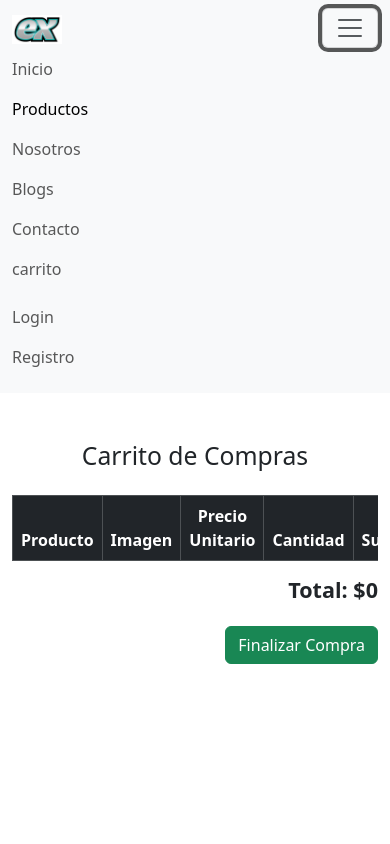
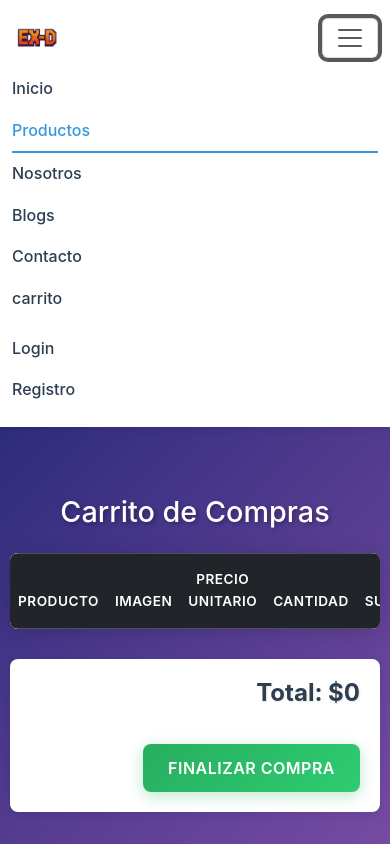
Before and after one commit to TigreChiquito/Ex-Digital, a plain HTML site: page carrito.html in a window 390 px wide. Both pictures are taken after a click on the button "Toggle navigation". Drawn offline with nearby package versions, Linux system fonts and the light colour scheme.

Commit message:
css carrito y cambios en navbar

```diff
--- a/carrito.html
+++ b/carrito.html
@@ -5,13 +5,14 @@
   <meta name="viewport" content="width=device-width, initial-scale=1.0">
   <title>Carrito de Compras</title>
   <link href="https://cdn.jsdelivr.net/npm/bootstrap@5.3.2/dist/css/bootstrap.min.css" rel="stylesheet">
+  <link rel="stylesheet" href="style/carritoStyle.css">
 </head>
 <body>
   <!-- Navbar -->
 <nav class="navbar navbar-expand-lg bg-body-tertiary">
   <div class="container-fluid">
     <a class="navbar-brand">
-      <img src="img/utilidades/sv_ex_logo_4c_vector-1.webp" width="50px">
+      <img src="img/utilidades/1da7323a-a0f4-4f5c-90a1-5844b22203c5.png" width="50px">
     </a>
     <button
       class="navbar-toggler"
@@ -61,7 +62,7 @@
 </nav>
 
   <!-- Contenido -->
-  <div class="container mt-5">
+  <div id="table-container" class="container mt-5">
     <h2 class="text-center mb-4">Carrito de Compras</h2>
 
     <div id="carrito-contenido" class="table-responsive">
--- a/style/blogStyle.css
+++ b/style/blogStyle.css
@@ -4,6 +4,31 @@ body {
     color: #333;
     background: linear-gradient(135deg, #091b69 0%, #764ba2 100%);
     min-height: 100vh;
+}
+
+.navbar {
+    background: white !important;
+    box-shadow: 0 2px 10px rgba(0,0,0,0.1);
+    margin-bottom: 30px;
+}
+
+.navbar-brand img {
+    border-radius: 50%;
+}
+
+.nav-link {
+    color: #2c3e50 !important;
+    font-weight: 500;
+    transition: color 0.3s ease;
+}
+
+.nav-link:hover {
+    color: #3498db !important;
+}
+
+.nav-link.active {
+    color: #3498db !important;
+    border-bottom: 2px solid #3498db;
 }
 
 .header {
--- /dev/null
+++ b/style/carritoStyle.css
@@ -0,0 +1,273 @@
+* {
+    margin: 0;
+    padding: 0;
+    box-sizing: border-box;
+}
+
+body {
+    font-family: 'Inter', 'Segoe UI', Tahoma, Geneva, Verdana, sans-serif;
+    line-height: 1.6;
+    color: #333;
+    background: linear-gradient(135deg, #091b69 0%, #764ba2 100%);
+    min-height: 100vh;
+}
+
+/* Navbar styling */
+.navbar {
+    background: white !important;
+    box-shadow: 0 2px 10px rgba(0,0,0,0.1);
+    margin-bottom: 30px;
+}
+
+.navbar-brand img {
+    border-radius: 50%;
+}
+
+.nav-link {
+    color: #2c3e50 !important;
+    font-weight: 500;
+    transition: color 0.3s ease;
+}
+
+.nav-link:hover {
+    color: #3498db !important;
+}
+
+.nav-link.active {
+    color: #3498db !important;
+    border-bottom: 2px solid #3498db;
+}
+
+/* Container principal */
+#table-container {
+    max-width: 1000px;
+    margin: 0 auto;
+    padding: 40px 20px;
+}
+
+#table-container h2 {
+    color: white;
+    font-size: 2.5rem;
+    margin-bottom: 30px;
+    text-align: center;
+    text-shadow: 2px 2px 4px rgba(0,0,0,0.3);
+}
+
+/* Contenedor del carrito */
+#carrito-contenido {
+    background: white;
+    border-radius: 8px;
+    box-shadow: 0 2px 20px rgba(0,0,0,0.15);
+    overflow: hidden;
+    margin-bottom: 30px;
+}
+
+/* Tabla del carrito */
+.table {
+    margin-bottom: 0;
+    border-radius: 8px;
+    overflow: hidden;
+}
+
+.table-dark {
+    background: linear-gradient(135deg, #2c3e50, #34495e);
+}
+
+.table-dark th {
+    border: none;
+    padding: 20px 15px;
+    font-weight: 600;
+    font-size: 1rem;
+    text-transform: uppercase;
+    letter-spacing: 0.5px;
+}
+
+.table tbody tr {
+    transition: background-color 0.2s ease;
+}
+
+.table tbody tr:hover {
+    background-color: #f8f9fa;
+}
+
+.table td {
+    padding: 20px 15px;
+    vertical-align: middle;
+    border-color: #e9ecef;
+}
+
+.table td img {
+    border: 2px solid #e9ecef;
+    transition: transform 0.2s ease;
+}
+
+.table td img:hover {
+    transform: scale(1.05);
+}
+
+/* Input de cantidad */
+.cantidad-input {
+    max-width: 80px;
+    margin: 0 auto;
+    text-align: center;
+    border: 2px solid #e9ecef;
+    border-radius: 5px;
+    transition: border-color 0.3s ease;
+}
+
+.cantidad-input:focus {
+    border-color: #3498db;
+    box-shadow: 0 0 0 0.2rem rgba(52, 152, 219, 0.25);
+}
+
+/* Botones */
+.btn-danger {
+    background: linear-gradient(135deg, #e74c3c, #c0392b);
+    border: none;
+    border-radius: 5px;
+    padding: 8px 16px;
+    font-weight: 600;
+    transition: all 0.3s ease;
+}
+
+.btn-danger:hover {
+    background: linear-gradient(135deg, #c0392b, #a93226);
+    transform: translateY(-1px);
+    box-shadow: 0 4px 8px rgba(231, 76, 60, 0.3);
+}
+
+/* Sección del total */
+.text-end {
+    background: white;
+    padding: 30px;
+    border-radius: 8px;
+    box-shadow: 0 2px 10px rgba(0,0,0,0.1);
+}
+
+#total {
+    color: #2c3e50;
+    font-size: 1.8rem;
+    margin-bottom: 20px;
+    text-shadow: 1px 1px 2px rgba(0,0,0,0.1);
+}
+
+.btn-success {
+    background: linear-gradient(135deg, #27ae60, #2ecc71);
+    border: none;
+    border-radius: 8px;
+    padding: 15px 40px;
+    font-size: 1.1rem;
+    font-weight: 600;
+    text-transform: uppercase;
+    letter-spacing: 0.5px;
+    transition: all 0.3s ease;
+    box-shadow: 0 4px 15px rgba(39, 174, 96, 0.3);
+}
+
+.btn-success:hover {
+    background: linear-gradient(135deg, #2ecc71, #27ae60);
+    transform: translateY(-2px);
+    box-shadow: 0 8px 25px rgba(39, 174, 96, 0.4);
+}
+
+/* Estado vacío del carrito */
+.carrito-vacio {
+    text-align: center;
+    padding: 60px 20px;
+    background: white;
+    border-radius: 8px;
+    box-shadow: 0 2px 10px rgba(0,0,0,0.1);
+}
+
+.carrito-vacio h3 {
+    color: #2c3e50;
+    margin-bottom: 20px;
+    font-size: 1.5rem;
+}
+
+.carrito-vacio p {
+    color: #666;
+    margin-bottom: 30px;
+}
+
+.carrito-vacio .btn {
+    background: linear-gradient(135deg, #3498db, #2980b9);
+    border: none;
+    border-radius: 8px;
+    padding: 12px 30px;
+    color: white;
+    text-decoration: none;
+    font-weight: 600;
+    transition: all 0.3s ease;
+}
+
+.carrito-vacio .btn:hover {
+    background: linear-gradient(135deg, #2980b9, #3498db);
+    transform: translateY(-1px);
+}
+
+/* Animaciones */
+@keyframes fadeIn {
+    from { opacity: 0; transform: translateY(20px); }
+    to { opacity: 1; transform: translateY(0); }
+}
+
+.table tbody tr {
+    animation: fadeIn 0.5s ease forwards;
+}
+
+/* Responsive */
+@media (max-width: 768px) {
+    #table-container {
+        padding: 20px 10px;
+    }
+
+    #table-container h2 {
+        font-size: 2rem;
+    }
+
+    .table td {
+        padding: 15px 10px;
+        font-size: 0.9rem;
+    }
+
+    .table td img {
+        width: 50px !important;
+    }
+
+    .cantidad-input {
+        max-width: 60px;
+    }
+
+    #total {
+        font-size: 1.5rem;
+    }
+
+    .btn-success {
+        padding: 12px 25px;
+        font-size: 1rem;
+    }
+
+    .text-end {
+        padding: 20px;
+    }
+}
+
+@media (max-width: 576px) {
+    .table-responsive {
+        font-size: 0.8rem;
+    }
+
+    .table-dark th {
+        padding: 15px 8px;
+        font-size: 0.85rem;
+    }
+
+    .table td {
+        padding: 12px 8px;
+    }
+
+    #table-container h2 {
+        font-size: 1.8rem;
+    }
+}
--- a/style/indexStyle.css
+++ b/style/indexStyle.css
@@ -4,6 +4,31 @@ body {
     color: #333;
     background: linear-gradient(135deg, #091b69 0%, #764ba2 100%);
     min-height: 100vh;
+}
+
+.navbar {
+    background: white !important;
+    box-shadow: 0 2px 10px rgba(0,0,0,0.1);
+    margin-bottom: 30px;
+}
+
+.navbar-brand img {
+    border-radius: 50%;
+}
+
+.nav-link {
+    color: #2c3e50 !important;
+    font-weight: 500;
+    transition: color 0.3s ease;
+}
+
+.nav-link:hover {
+    color: #3498db !important;
+}
+
+.nav-link.active {
+    color: #3498db !important;
+    border-bottom: 2px solid #3498db;
 }
 
 #carrusel_description {
--- a/style/nosotrosStyle.css
+++ b/style/nosotrosStyle.css
@@ -2,6 +2,31 @@ title{
     margin: 0;
     padding: 0;
     box-sizing: border-box;
+}
+
+.navbar {
+    background: white !important;
+    box-shadow: 0 2px 10px rgba(0,0,0,0.1);
+    margin-bottom: 30px;
+}
+
+.navbar-brand img {
+    border-radius: 50%;
+}
+
+.nav-link {
+    color: #2c3e50 !important;
+    font-weight: 500;
+    transition: color 0.3s ease;
+}
+
+.nav-link:hover {
+    color: #3498db !important;
+}
+
+.nav-link.active {
+    color: #3498db !important;
+    border-bottom: 2px solid #3498db;
 }
 
 body {
--- a/style/productosStyle.css
+++ b/style/productosStyle.css
@@ -5,3 +5,28 @@ body {
     background: linear-gradient(135deg, #091b69 0%, #764ba2 100%);
     min-height: 100vh;
 }
+
+.navbar {
+    background: white !important;
+    box-shadow: 0 2px 10px rgba(0,0,0,0.1);
+    margin-bottom: 30px;
+}
+
+.navbar-brand img {
+    border-radius: 50%;
+}
+
+.nav-link {
+    color: #2c3e50 !important;
+    font-weight: 500;
+    transition: color 0.3s ease;
+}
+
+.nav-link:hover {
+    color: #3498db !important;
+}
+
+.nav-link.active {
+    color: #3498db !important;
+    border-bottom: 2px solid #3498db;
+}
--- a/style/registroStyle.css
+++ b/style/registroStyle.css
@@ -4,6 +4,31 @@ body {
     color: #333;
     background: linear-gradient(135deg, #091b69 0%, #764ba2 100%);
     min-height: 100vh;
+}
+
+.navbar {
+    background: white !important;
+    box-shadow: 0 2px 10px rgba(0,0,0,0.1);
+    margin-bottom: 30px;
+}
+
+.navbar-brand img {
+    border-radius: 50%;
+}
+
+.nav-link {
+    color: #2c3e50 !important;
+    font-weight: 500;
+    transition: color 0.3s ease;
+}
+
+.nav-link:hover {
+    color: #3498db !important;
+}
+
+.nav-link.active {
+    color: #3498db !important;
+    border-bottom: 2px solid #3498db;
 }
 
 #container-registro, #container-login, #container-contacto {
```
